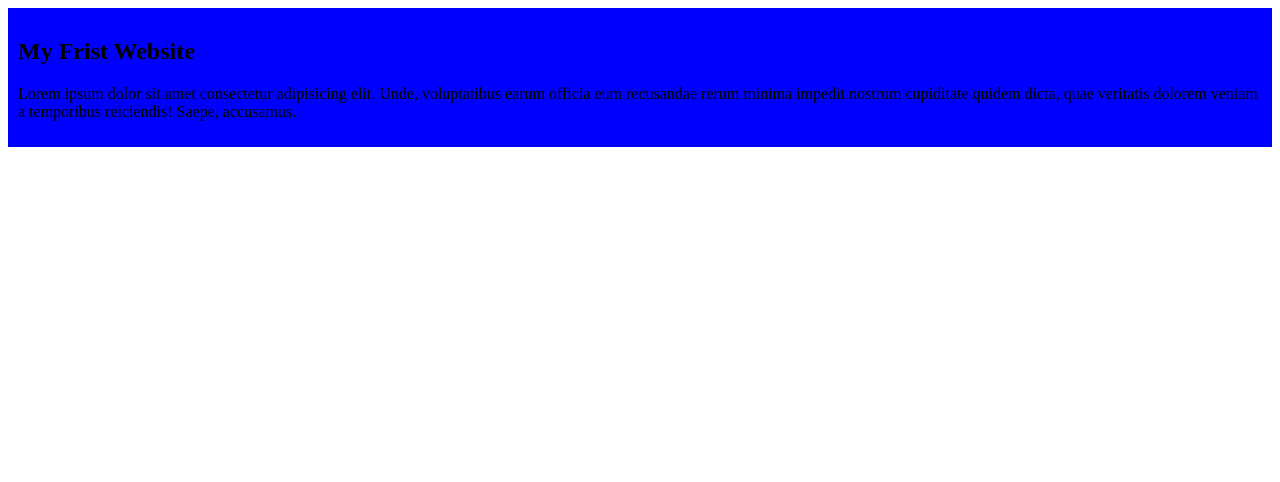
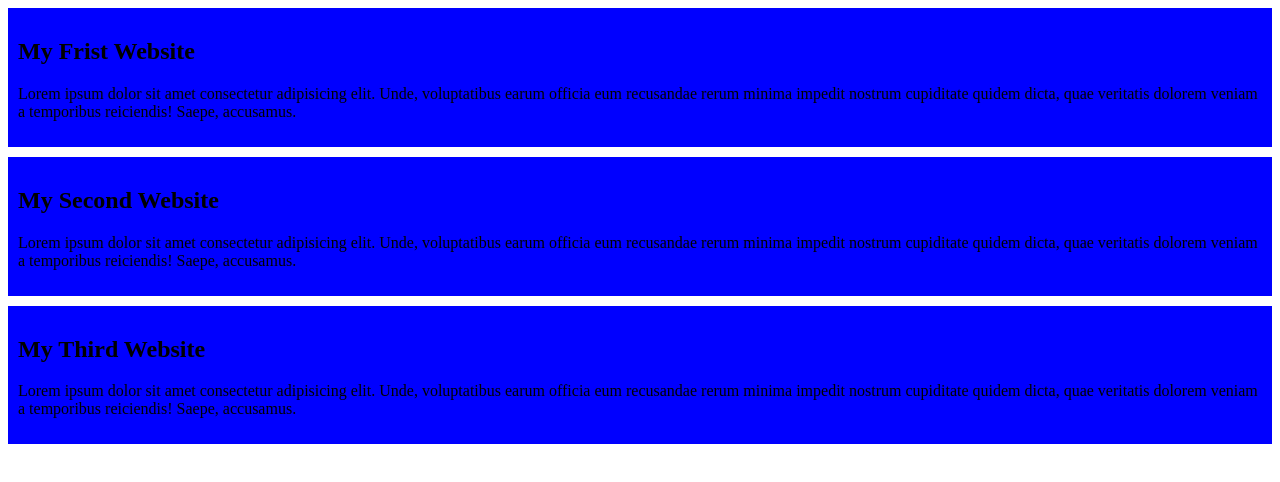
Before and after one commit to sujan-mandal/My-Symple-Website, a plain HTML site: page symple.html in a window 1280 px wide. Drawn offline with Linux system fonts and the light colour scheme.

Commit message:
Third blog

```diff
--- a/style/blog.css
+++ b/style/blog.css
@@ -1,4 +1,7 @@
 div{
     background-color:blue;
-    padding: 10px
+    padding: 10px;
+    margin-bottom: 10px;
+
+
 }
--- a/symple.html
+++ b/symple.html
@@ -11,5 +11,13 @@
         <h2>My Frist Website</h2>
         <p>Lorem ipsum dolor sit amet consectetur adipisicing elit. Unde, voluptatibus earum officia eum recusandae rerum minima impedit nostrum cupiditate quidem dicta, quae veritatis dolorem veniam a temporibus reiciendis! Saepe, accusamus.</p>
     </div>
+    <div>
+        <h2>My Second Website</h2>
+        <p>Lorem ipsum dolor sit amet consectetur adipisicing elit. Unde, voluptatibus earum officia eum recusandae rerum minima impedit nostrum cupiditate quidem dicta, quae veritatis dolorem veniam a temporibus reiciendis! Saepe, accusamus.</p>
+    </div>
+    <div>
+        <h2>My Third Website</h2>
+        <p>Lorem ipsum dolor sit amet consectetur adipisicing elit. Unde, voluptatibus earum officia eum recusandae rerum minima impedit nostrum cupiditate quidem dicta, quae veritatis dolorem veniam a temporibus reiciendis! Saepe, accusamus.</p>
+    </div>
 </body>
 </html>
```
